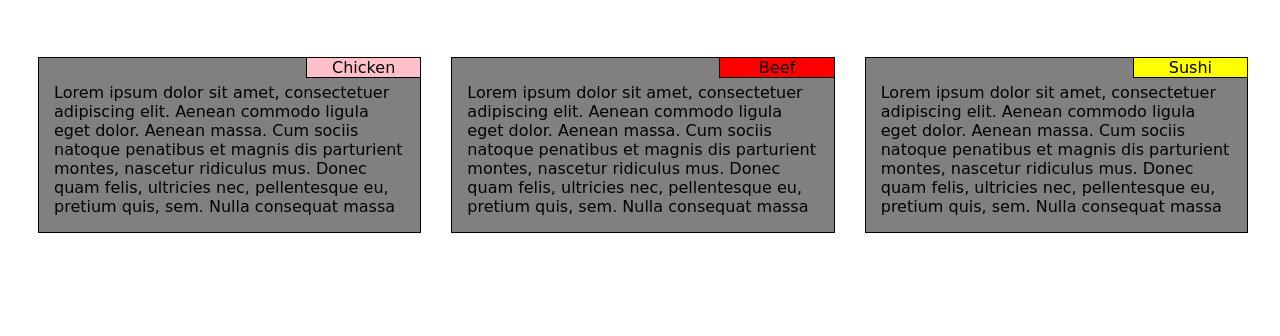
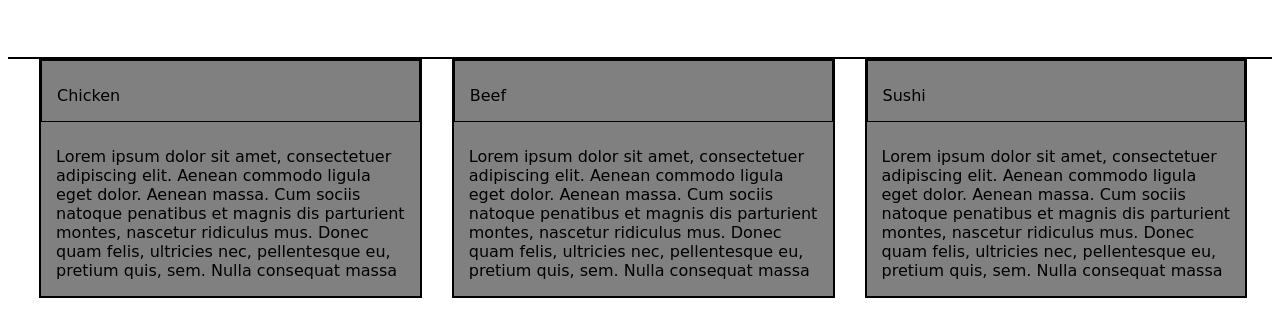
Before and after one commit to hibasafieddine96/coursera-test, a plain HTML site: page module2-solution/index.html in a window 1280 px wide. Shown: the part 62-398 px from the top of the page. Drawn offline with Linux system fonts and the light colour scheme.

Commit message:
Update index.html

```diff
--- a/module2-solution/index.html
+++ b/module2-solution/index.html
@@ -7,17 +7,31 @@
 </head>
 <body>
 <h1>Our Menu</h1>
+<div class="row">
 <div class="col-lg-4 col-md-6 col-sm-12">
-	<section id="d1">Chicken</section>
-	<p>Lorem ipsum dolor sit amet, consectetuer adipiscing elit. Aenean commodo ligula eget dolor. Aenean massa. Cum sociis natoque penatibus et magnis dis parturient montes, nascetur ridiculus mus. Donec quam felis, ultricies nec, pellentesque eu, pretium quis, sem. Nulla consequat massa</p>
+<div class="section SChicken">
+<div class="coll">
+<p class="Header HChicken">Chicken</p>
+</div>
+	<p class="inside">Lorem ipsum dolor sit amet, consectetuer adipiscing elit. Aenean commodo ligula eget dolor. Aenean massa. Cum sociis natoque penatibus et magnis dis parturient montes, nascetur ridiculus mus. Donec quam felis, ultricies nec, pellentesque eu, pretium quis, sem. Nulla consequat massa</p>
+</div>
 </div>
 <div class="col-lg-4 col-md-6 col-sm-12">
-	<section id="d2">Beef</section>
-	<p>Lorem ipsum dolor sit amet, consectetuer adipiscing elit. Aenean commodo ligula eget dolor. Aenean massa. Cum sociis natoque penatibus et magnis dis parturient montes, nascetur ridiculus mus. Donec quam felis, ultricies nec, pellentesque eu, pretium quis, sem. Nulla consequat massa</p>
+	<div class="section SBeef">
+	<div class="coll">
+	<p class="Header HBeef">Beef</p>
+	</div>
+	<p class="inside">Lorem ipsum dolor sit amet, consectetuer adipiscing elit. Aenean commodo ligula eget dolor. Aenean massa. Cum sociis natoque penatibus et magnis dis parturient montes, nascetur ridiculus mus. Donec quam felis, ultricies nec, pellentesque eu, pretium quis, sem. Nulla consequat massa</p>
+	</div>
 </div>
 <div class="col-lg-4 col-md-12 col-sm-12">
-	<section id="d3">Sushi</section>
-	<p>Lorem ipsum dolor sit amet, consectetuer adipiscing elit. Aenean commodo ligula eget dolor. Aenean massa. Cum sociis natoque penatibus et magnis dis parturient montes, nascetur ridiculus mus. Donec quam felis, ultricies nec, pellentesque eu, pretium quis, sem. Nulla consequat massa</p>
+<div class="section SSushi">
+<div class="coll">
+<p class="Header HSushi">Sushi</p>
+</div>
+	<p class="inside">Lorem ipsum dolor sit amet, consectetuer adipiscing elit. Aenean commodo ligula eget dolor. Aenean massa. Cum sociis natoque penatibus et magnis dis parturient montes, nascetur ridiculus mus. Donec quam felis, ultricies nec, pellentesque eu, pretium quis, sem. Nulla consequat massa</p>
+	</div>
+</div>
 </div>
 </body>
 </html>
```
